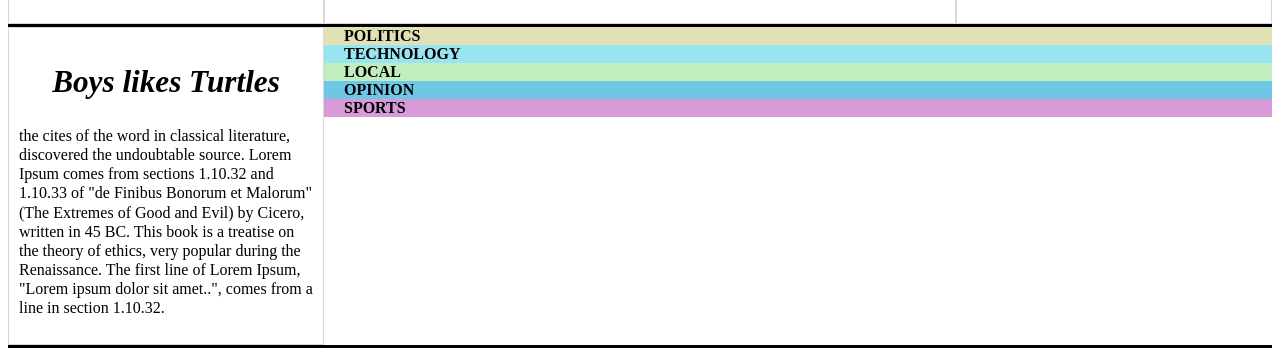
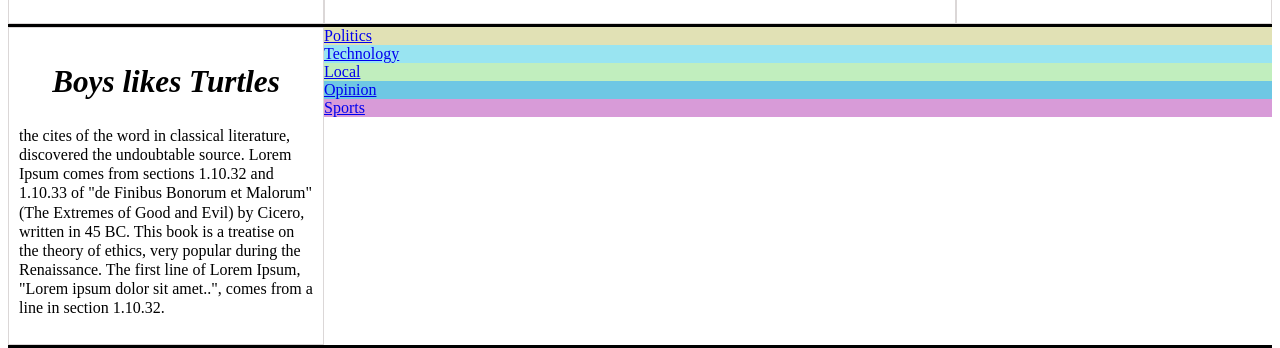
Before and after one commit to rickDevelopment/introToWebDev, a plain HTML site: page index.html in a window 1280 px wide. Shown: the part 790-1138 px from the top of the page. Drawn offline with Linux system fonts and the light colour scheme.

Commit message:
change class nav class names

```diff
--- a/index.html
+++ b/index.html
@@ -81,11 +81,11 @@
       </article>
       <nav class="nav-section">
         <ul class="nav-list">
-          <li class="list-item politics">Politics</li>
-          <li class="list-item technology">Technology</li>
-          <li class="list-item local">Local</li>
-          <li class="list-item opinion">Opinion</li>
-          <li class="list-item sports">Sports</li>
+          <li class="nav-item politics"><a href="#"> Politics</a></li>
+          <li class="nav-item technology"><a href="#"> Technology</a></li>
+          <li class="nav-item local"><a href="#"> Local</a></li>
+          <li class="nav-item opinion"><a href="#"> Opinion</a></li>
+          <li class="nav-item sports"><a href="#"> Sports</a></li>
         </ul>
       </nav>
     </section>
```
